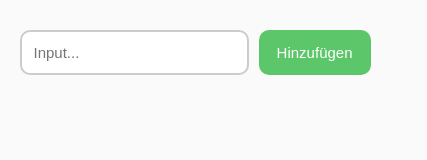
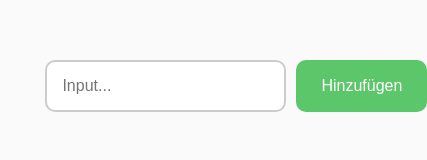
Before and after one commit to TheSimCrafter/reminders-list, a plain HTML site: page index.html in a window 390 px wide. Shown: the whole page, 427 px wide, since content can reach past the window. Drawn offline with Linux system fonts and the light colour scheme.

Commit message:
Revert "Refactor CSS for improved layout and mobile optimization"
This reverts commit d9dbfd80cc780ceea11df5a238909f250bed9cd3.

```diff
--- a/style.css
+++ b/style.css
@@ -1,45 +1,38 @@
-/* Basislayout */
 body {
     font-family: Arial, sans-serif;
     background: #fafafa;
-    margin: 0;
 }
 
 .container {
-    width: 90%;
-    max-width: 600px;
-    margin: 20px auto;
-    padding: 10px;
+    width: 80%;
+    margin: 40px auto;
+    padding: 20px;
 }
 
-/* Inputbereich */
 .input-row {
     display: flex;
-    flex-wrap: wrap;
     gap: 10px;
+    margin-bottom: 20px;
 }
 
 input {
-    flex: 1 1 200px;
-    padding: 14px;
+    flex: 1;
+    padding: 15px;
     border-radius: 10px;
     border: 2px solid #ccc;
     font-size: 16px;
-    min-width: 0;
 }
 
 button {
-    padding: 14px 22px;
+    padding: 15px 25px;
     background: #5CC66A;
     border: none;
     border-radius: 10px;
     color: white;
     font-size: 16px;
     cursor: pointer;
-    flex-shrink: 0;
 }
 
-/* Listeneinträge */
 .list-item {
     display: flex;
     justify-content: space-between;
@@ -48,12 +41,6 @@ button {
     padding: 15px;
     margin-bottom: 12px;
     border-radius: 12px;
-    gap: 10px;
-}
-
-.list-item span {
-    flex: 1;
-    overflow-wrap: break-word;
 }
 
 .remove-btn {
@@ -65,39 +52,3 @@ button {
     cursor: pointer;
     font-weight: bold;
 }
-
-/* -------------------------- */
-/* 📱 MOBILE OPTIMIERUNG */
-/* -------------------------- */
-
-@media (max-width: 480px) {
-    input {
-        font-size: 15px;
-        padding: 12px;
-    }
-
-    button {
-        font-size: 15px;
-        padding: 12px 18px;
-    }
-
-    .list-item {
-        padding: 12px;
-    }
-
-    .remove-btn {
-        padding: 8px 12px;
-        font-size: 14px;
-    }
-}
-
-/* Sehr kleine Displays (alte iPhones / Smartwatches / Embeds) */
-@media (max-width: 360px) {
-    .input-row {
-        flex-direction: column;
-    }
-
-    button {
-        width: 100%;
-    }
-}
```
